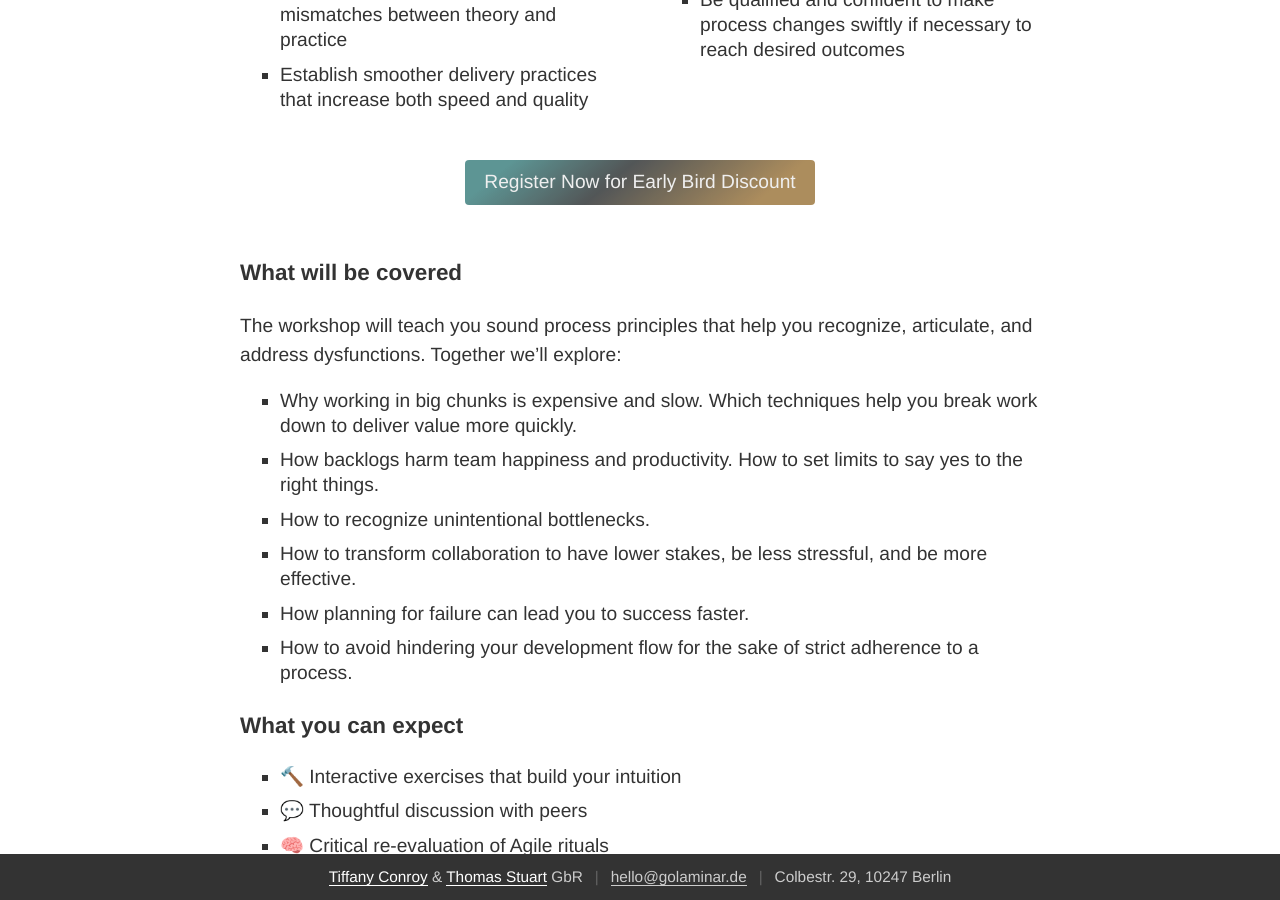
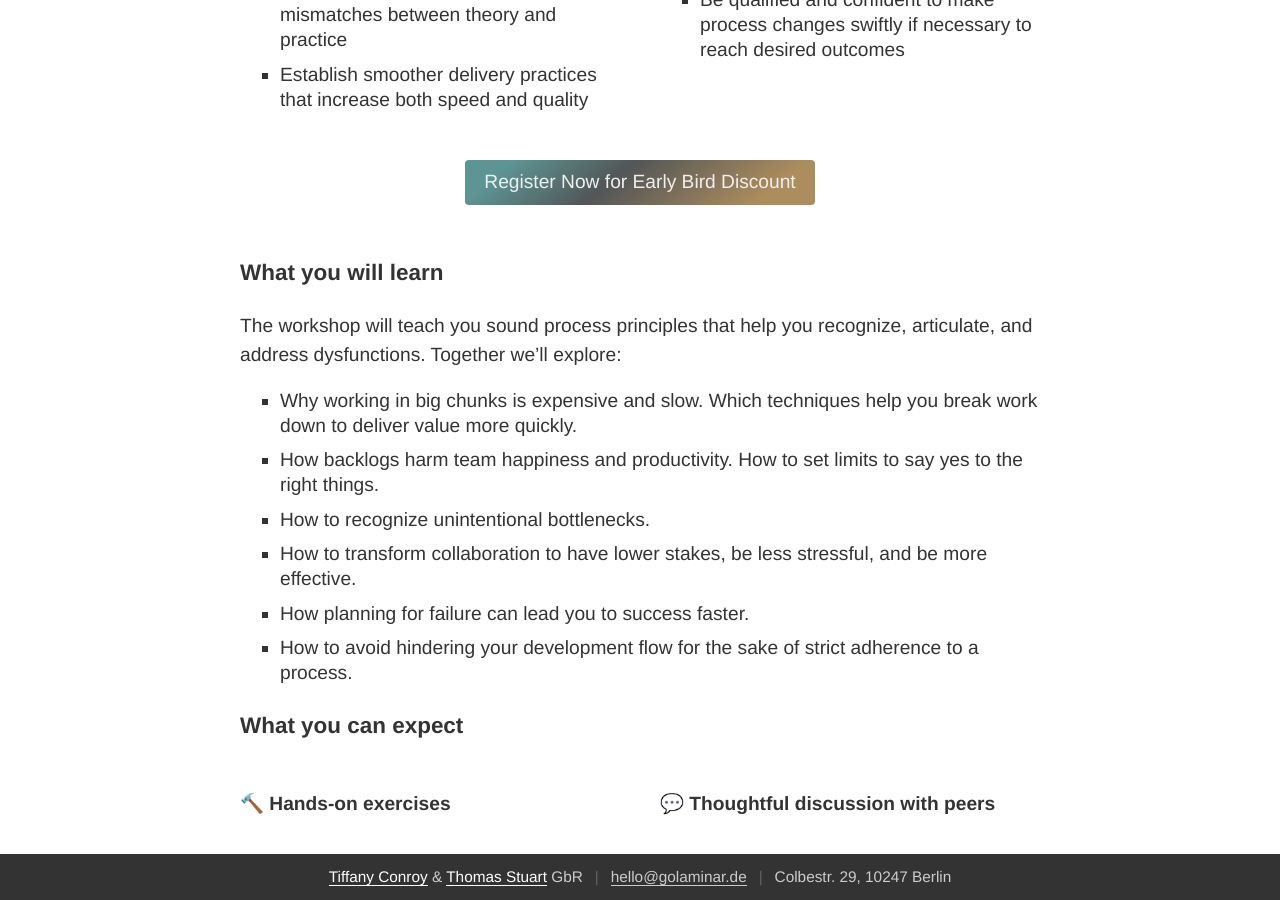
Before and after one commit to golaminar/golaminar.github.io, a Jekyll site: the page built from workshops/agile-principles.html, in a window 1280 px wide and 900 px high, scrolled down 976 px. Built offline with Jekyll 4.4.1, drawn with Linux system fonts in a browser that asks for light colours; a script that is not in the unit is left out.

Commit message:
Change title of "learn" section

```diff
--- a/workshops/agile-principles.html
+++ b/workshops/agile-principles.html
@@ -99,7 +99,7 @@ description: Most agile training is focussed on a set of techniques. In this 2-d
 
   <section class="page">
     <div>
-      <h3>What will be covered</h3>
+      <h3>What you will learn</h3>
       <p>
         The workshop will teach you sound process principles that help you recognize, articulate, and address dysfunctions. Together we’ll explore:
       </p>
@@ -112,12 +112,20 @@ description: Most agile training is focussed on a set of techniques. In this 2-d
         <li>How to avoid hindering your development flow for the sake of strict adherence to a process.</li>
       </ul>
       <h3>What you can expect</h3>
-      <ul class="features">
-        <li>🔨 Interactive exercises that build your intuition</li>
-        <li>💬 Thoughtful discussion with peers</li>
-        <li>🧠 Critical re-evaluation of Agile rituals</li>
-        <li>💡 “A-ha” moments</li>
-      </ul>
+      <div class="cols features">
+        <div class="col">
+          <h4>🔨 Hands-on exercises</h4>
+        </div>
+        <div class="col">
+          <h4>💬 Thoughtful discussion with peers</h4>
+        </div>
+        <div class="col">
+          <h4>🧠 Critical re-evaluation of Agile rituals</h4>
+        </div>
+        <div class="col">
+          <h4>💡 “A-ha” moments</h4>
+        </div>
+      </div>
     </div>
   </section>
 
```
